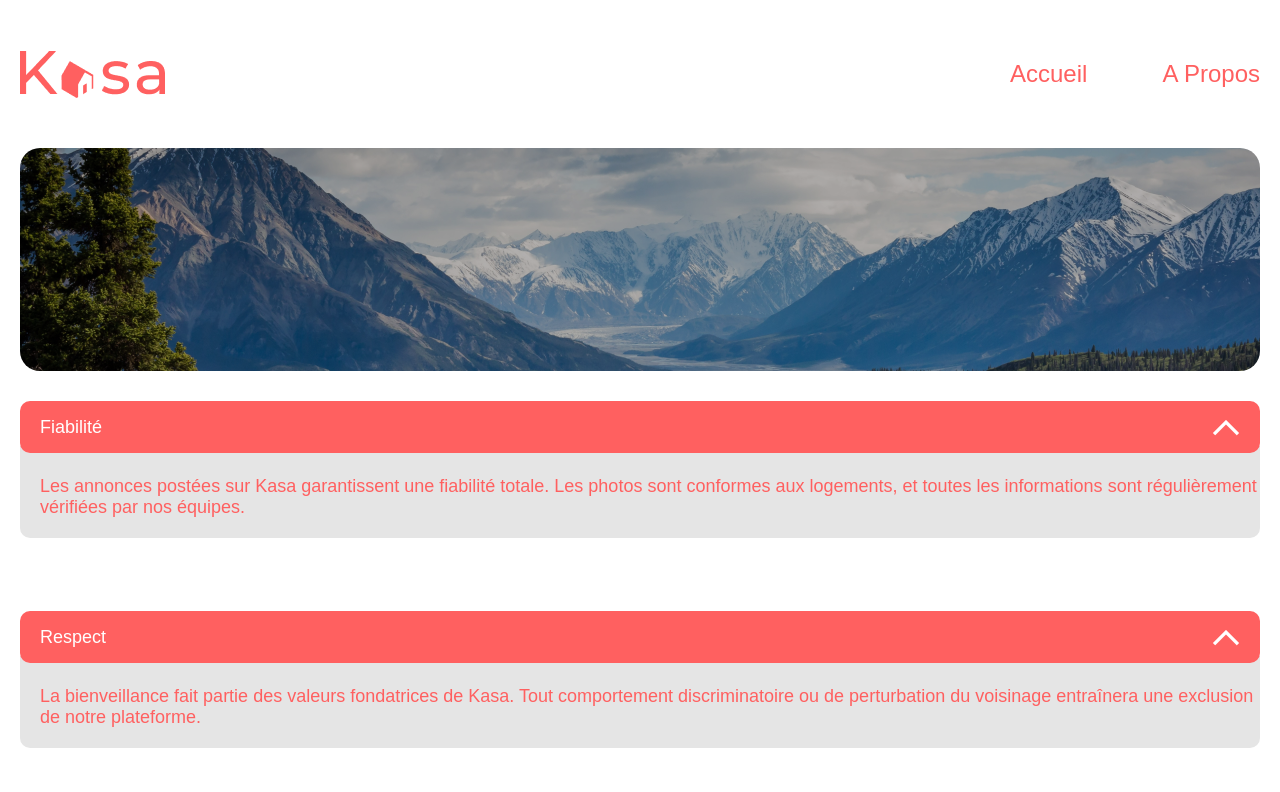
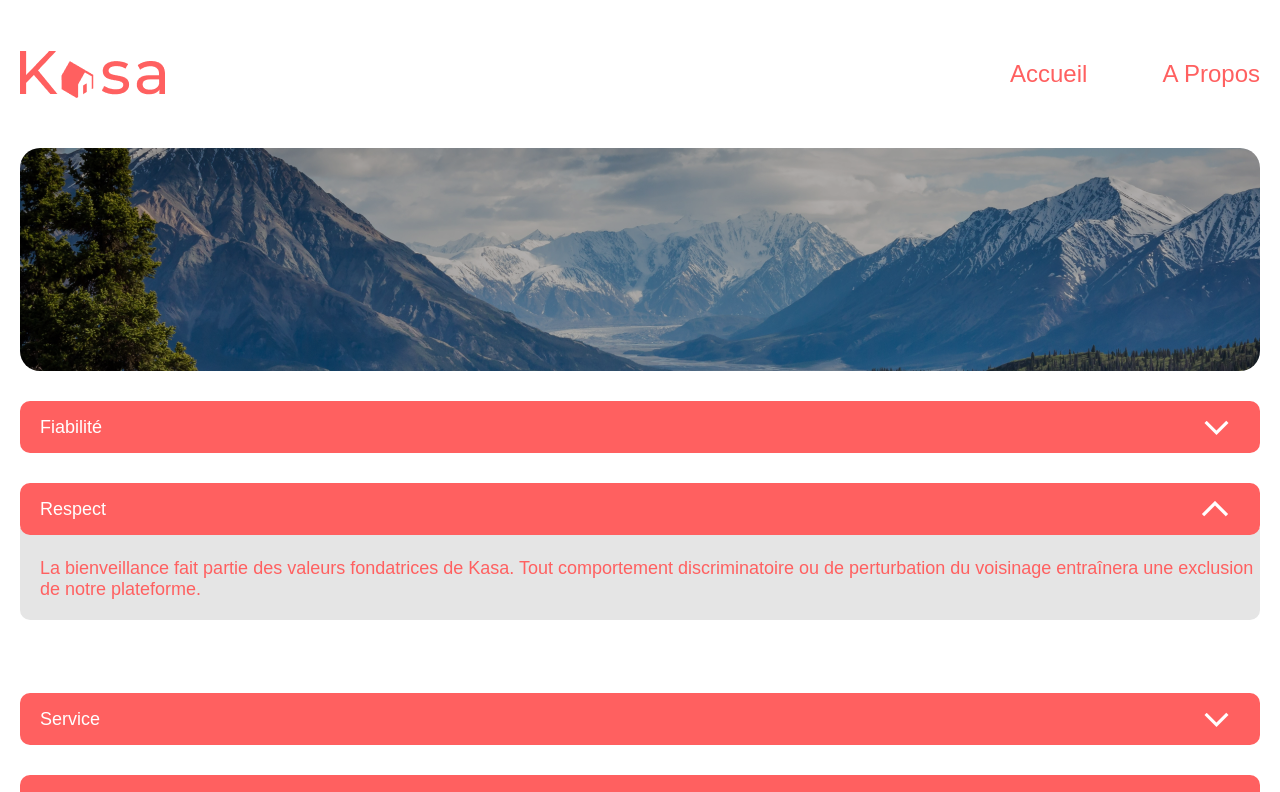
Before and after one commit to Morgussian/kasa, a React (Create React App) app: page /about in a window 1280 px wide. Shown: the top 792 px of the page. Built offline with nearby package versions, Linux system fonts and the light colour scheme; a web font is replaced by a local one.

Commit message:
divers css, state des drawers <About> dans le fichier JSON

```diff
--- a/src/components/Drawer/Drawer.css
+++ b/src/components/Drawer/Drawer.css
@@ -6,6 +6,7 @@
     margin-top: 0;
 }
 .drawer--header{
+    position: relative;
     display: flex;
     flex-direction: row;
     justify-content: space-between;
@@ -19,8 +20,10 @@
     font-size: var(--text-size);
 }
 .drawer--header img{
+    position: absolute;
     cursor: pointer;
-    margin-top: 5px;
+    bottom: 18px;
+    right: 2.5%;
 }
 .drawer p, .drawer ul {
     position: relative;
@@ -46,6 +49,7 @@
     .drawer--header img {
         width: 12px;
         height: auto;
-        margin-bottom: 3px;
+        bottom: 11px;
+
     }
 }
--- a/src/components/Drawer/Drawer.js
+++ b/src/components/Drawer/Drawer.js
@@ -18,7 +18,7 @@ import ArrowDown from '../../assets/images/arrow_down.png'
 const Drawer = (props) => {
     const content = props.content
 
-    //state: déclarer une constante qui est un array. une prop d'état à useState qui, suivant les pages, peut être ouvert...
+    //state: déclarer une constante qui est un array. une prop d'état à useState. isoPen est un booléen.
     const [isOpen, setIsOpen] = useState(props.state)
 
     //le contenu est-il un array?
--- a/src/components/carousel/Carousel.css
+++ b/src/components/carousel/Carousel.css
@@ -25,9 +25,6 @@
     color: white;
     margin: auto;
     bottom: -140px;
-
-    /* border: 1px black solid; */
-
 }
 .active {
     position: absolute;
--- a/src/components/styles/index.css
+++ b/src/components/styles/index.css
@@ -20,11 +20,7 @@ li{
   color: var(--primary-color);
 }
 p{
+
   font-size: 24px;
   color: var(--primary-color);
 }
-
-/*Comment changer la couleur des liens?*/
-:any-link {
-  --color: #FF6060;
-}
--- a/src/data/about_facts.json
+++ b/src/data/about_facts.json
@@ -1,18 +1,22 @@
 [
     {
         "title" : "Fiabilité",
-        "content": "Les annonces postées sur Kasa garantissent une fiabilité totale. Les photos sont conformes aux logements, et toutes les informations sont régulièrement vérifiées  par nos équipes."
+        "content": "Les annonces postées sur Kasa garantissent une fiabilité totale. Les photos sont conformes aux logements, et toutes les informations sont régulièrement vérifiées  par nos équipes.",
+        "state": false
     },
     {
         "title" : "Respect",
-        "content": "La bienveillance fait partie des valeurs fondatrices de Kasa. Tout comportement discriminatoire ou de perturbation du voisinage entraînera une exclusion de notre plateforme."
+        "content": "La bienveillance fait partie des valeurs fondatrices de Kasa. Tout comportement discriminatoire ou de perturbation du voisinage entraînera une exclusion de notre plateforme.",
+        "state": true
     },
     {
         "title" : "Service",
-        "content": "Nos équipes se tiennent à votre disposition pour vous fournir une expérience parfaite. N'hésitez pas à nous contacter si vous avez la moindre question."
+        "content": "Nos équipes se tiennent à votre disposition pour vous fournir une expérience parfaite. N'hésitez pas à nous contacter si vous avez la moindre question.",
+        "state": false
     },
     {
         "title" : "Sécurité",
-        "content": "La sécurité est la priorité de Kasa. Aussi bien pour nos hôtes que pour les voyageurs, chaque logement correspond aux critères de sécurité établis par nos services. En laissant une note aussi bien à l'hôte qu'au locataire, cela permet à nos équipes de vérifier que les standards sont bien respectés. Nous organisons également des ateliers sur la sécurité domestique pour nos hôtes."
+        "content": "La sécurité est la priorité de Kasa. Aussi bien pour nos hôtes que pour les voyageurs, chaque logement correspond aux critères de sécurité établis par nos services. En laissant une note aussi bien à l'hôte qu'au locataire, cela permet à nos équipes de vérifier que les standards sont bien respectés. Nous organisons également des ateliers sur la sécurité domestique pour nos hôtes.",
+        "state": false
     }
 ]
--- a/src/screens/About/About.js
+++ b/src/screens/About/About.js
@@ -23,8 +23,9 @@ const About = () => {
 
     //les drawers sont mappés, affichés fermés par défaut (state false)
     const AboutDrawerList = AboutFacts.map((fact) =>
+
         <li key={fact.title}>
-            <Drawer title = {fact.title} content = {fact.content} state = {true}/>
+            <Drawer title = {fact.title} content = {fact.content} state = {fact.state}/>
         </li>
     )
     return (
```
